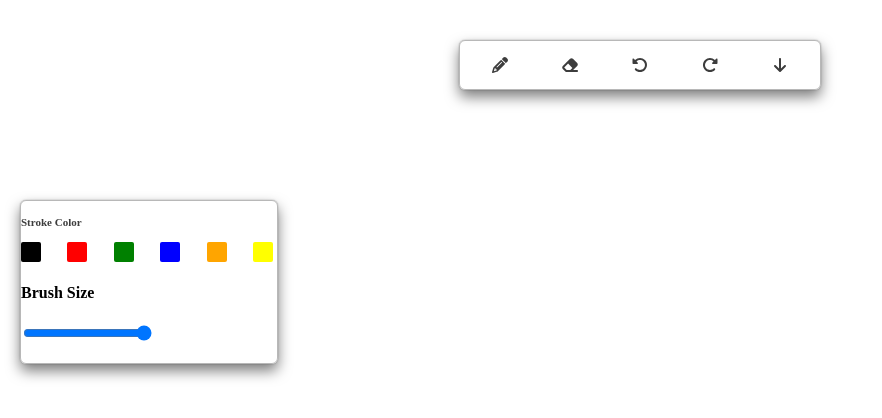
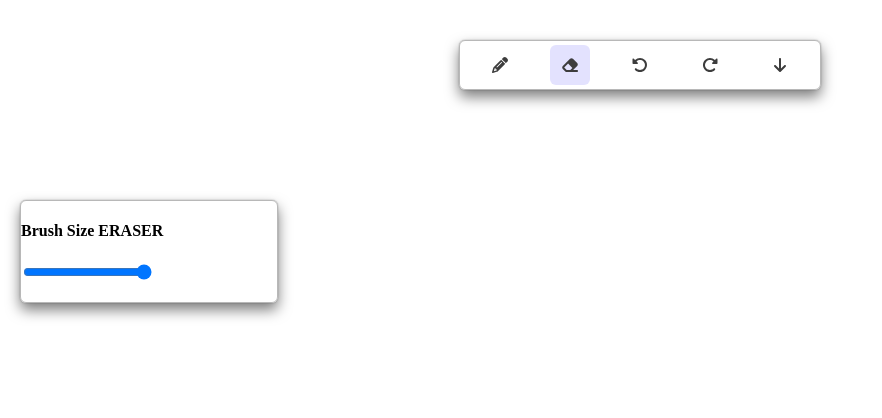
Before and after one commit to aniketpandey2912/drawing-tool, a Next.js app in the folder next-drawing-tool/: page / in a window 1280 px wide. Both pictures are taken after a click on the element 570 px from the left and 65 px from the top of the page. Shown: the top 418 px of the page, without its empty margins (0-882 px from the left). Built offline with nearby package versions, Linux system fonts and the light colour scheme.

Commit message:
feat: added toolbox actions

```diff
--- /dev/null
+++ b/next-drawing-tool/src/components/board/index.js
@@ -0,0 +1,21 @@
+import { useEffect, useRef } from "react";
+
+export const Board = () => {
+  const canvasRef = useRef(null);
+
+  useEffect(() => {
+    if (!canvasRef.current) return;
+    const canvas = canvasRef.current;
+    const context = canvas.getContext("2d");
+
+    // when mounting
+    canvas.width = window.innerWidth;
+    canvas.height = window.innerHeight;
+  }, []);
+
+  return (
+    <div>
+      <canvas ref={canvasRef}></canvas>
+    </div>
+  );
+};
--- a/next-drawing-tool/src/components/menus/index.js
+++ b/next-drawing-tool/src/components/menus/index.js
@@ -1,4 +1,5 @@
 import styles from "./index.module.css";
+import cx from "classnames";
 
 import { FontAwesomeIcon } from "@fortawesome/react-fontawesome";
 import {
@@ -8,22 +9,62 @@ import {
   faRotateRight,
   faArrowDown,
 } from "@fortawesome/free-solid-svg-icons";
+import { useDispatch, useSelector } from "react-redux";
+import { MENU_ITEMS } from "@/constants";
+import { actionItemClick, menuItemClick } from "../slice/menuSlice";
+
 export const Menu = () => {
+  const dispatch = useDispatch();
+  const activeMenuItem = useSelector((state) => state.menu.activeMenuItem);
+  const actionMenuItem = useSelector((state) => state.menu.actionMenuItem);
+
+  const handleMenuClick = (itemName) => {
+    dispatch(menuItemClick(itemName));
+  };
+
+  const handleActionItemClick = (itemName) => {
+    dispatch(actionItemClick(itemName));
+  };
   return (
     <div className={styles.menuContainer}>
-      <div className={styles.iconWrapper}>
+      <div
+        className={cx(styles.iconWrapper, {
+          [styles.active]: activeMenuItem === MENU_ITEMS.PENCIL,
+        })}
+        onClick={() => handleMenuClick(MENU_ITEMS.PENCIL)}
+      >
         <FontAwesomeIcon icon={faPencil} className={styles.icon} />
       </div>
-      <div className={styles.iconWrapper}>
+      <div
+        className={cx(styles.iconWrapper, {
+          [styles.active]: activeMenuItem === MENU_ITEMS.ERASER,
+        })}
+        onClick={() => handleMenuClick(MENU_ITEMS.ERASER)}
+      >
         <FontAwesomeIcon icon={faEraser} className={styles.icon} />
       </div>
-      <div className={styles.iconWrapper}>
+      <div
+        className={cx(styles.iconWrapper, {
+          [styles.active]: actionMenuItem === MENU_ITEMS.UNDO,
+        })}
+        onClick={() => handleActionItemClick(MENU_ITEMS.UNDO)}
+      >
         <FontAwesomeIcon icon={faRotateLeft} className={styles.icon} />
       </div>
-      <div className={styles.iconWrapper}>
+      <div
+        className={cx(styles.iconWrapper, {
+          [styles.active]: actionMenuItem === MENU_ITEMS.REDO,
+        })}
+        onClick={() => handleActionItemClick(MENU_ITEMS.REDO)}
+      >
         <FontAwesomeIcon icon={faRotateRight} className={styles.icon} />
       </div>
-      <div className={styles.iconWrapper}>
+      <div
+        className={cx(styles.iconWrapper, {
+          [styles.active]: activeMenuItem === MENU_ITEMS.DOWNLOAD,
+        })}
+        onClick={() => handleMenuClick(MENU_ITEMS.DOWNLOAD)}
+      >
         <FontAwesomeIcon icon={faArrowDown} className={styles.icon} />
       </div>
     </div>
--- a/next-drawing-tool/src/components/menus/index.module.css
+++ b/next-drawing-tool/src/components/menus/index.module.css
@@ -9,7 +9,7 @@
     @apply cursor-pointer flex justify-center items-center h-10 w-10 rounded-md;
 
     &:hover,
-    &:active {
+    &.active {
       background-color: theme("colors.text2");
     }
 
--- /dev/null
+++ b/next-drawing-tool/src/components/slice/menuSlice.js
@@ -0,0 +1,27 @@
+import { createSlice } from "@reduxjs/toolkit";
+
+import { MENU_ITEMS } from "@/constants";
+
+const initialState = {
+  activeMenuItem: MENU_ITEMS.PENCIL, // for pencil, eraser, download
+  actionMenuItem: null, // for undo, redo
+};
+
+export const menuSlice = createSlice({
+  name: "menu",
+  initialState,
+  reducers: {
+    menuItemClick: (state, action) => {
+      state.activeMenuItem = action.payload;
+    },
+
+    actionItemClick: (state, action) => {
+      state.actionMenuItem = action.payload;
+    },
+  },
+});
+
+// Action creators are generated for each case reducer function
+export const { menuItemClick, actionItemClick } = menuSlice.actions;
+
+export default menuSlice.reducer;
--- /dev/null
+++ b/next-drawing-tool/src/components/store.js
@@ -0,0 +1,8 @@
+import { configureStore } from "@reduxjs/toolkit";
+import MenuReducer from "../components/slice/menuSlice";
+
+export const store = configureStore({
+  reducer: {
+    menu: MenuReducer,
+  },
+});
--- a/next-drawing-tool/src/components/toolbox/index.js
+++ b/next-drawing-tool/src/components/toolbox/index.js
@@ -1,11 +1,16 @@
+import { useSelector } from "react-redux";
 import styles from "./index.module.css";
 
-import { COLORS } from "@/constants";
+import { COLORS, MENU_ITEMS } from "@/constants";
 
 export const ToolBox = () => {
+  const activeMenuItem = useSelector((state) => state.menu.activeMenuItem);
+  const showStrokeToolOption = activeMenuItem === MENU_ITEMS.PENCIL;
+  const showBrushToolOption = activeMenuItem === MENU_ITEMS.ERASER;
   const updateBrushSize = () => {};
   return (
     <div className={styles.toolBoxContainer}>
+      {showStrokeToolOption && (
         <div className={styles.toolItem}>
           <h4 className={styles.toolText}>Stroke Color</h4>
           <div className={styles.itemContainer}>
@@ -39,13 +44,23 @@ export const ToolBox = () => {
               style={{ backgroundColor: COLORS.YELLOW }}
             ></div>
           </div>
-      </div>
           <div className={styles.toolItem}>
-        <h4>Brush Size</h4>
+            <h4>Brush Size {activeMenuItem}</h4>
             <div className={styles.toolText}>
               <input type="range" min="1" max="10" onChange={updateBrushSize} />
             </div>
           </div>
         </div>
+      )}
+
+      {showBrushToolOption && (
+        <div className={styles.toolItem}>
+          <h4>Brush Size {activeMenuItem}</h4>
+          <div className={styles.toolText}>
+            <input type="range" min="1" max="10" onChange={updateBrushSize} />
+          </div>
+        </div>
+      )}
+    </div>
   );
 };
--- a/next-drawing-tool/src/constants.js
+++ b/next-drawing-tool/src/constants.js
@@ -7,3 +7,11 @@ export const COLORS = {
   YELLOW: "yellow",
   WHITE: "white",
 };
+
+export const MENU_ITEMS = {
+  PENCIL: "PENCIL",
+  ERASER: "ERASER",
+  UNDO: "UNDO",
+  REDO: "REDO",
+  DOWNLOAD: "DOWNLOAD",
+};
--- a/next-drawing-tool/src/pages/_app.js
+++ b/next-drawing-tool/src/pages/_app.js
@@ -1,3 +1,10 @@
+import { store } from "../components/store.js";
+import { Provider } from "react-redux";
+
 export default function App({ Component, pageProps }) {
-  return <Component {...pageProps} />;
+  return (
+    <Provider store={store}>
+      <Component {...pageProps} />
+    </Provider>
+  );
 }
--- a/next-drawing-tool/src/pages/index.js
+++ b/next-drawing-tool/src/pages/index.js
@@ -1,11 +1,13 @@
+import { Board } from "@/components/board";
 import { Menu } from "@/components/menus";
 import { ToolBox } from "@/components/toolbox";
 
 export default function Home() {
   return (
-    <div>
+    <>
       <Menu />
       <ToolBox />
-    </div>
+      <Board />
+    </>
   );
 }
```
Also changed, not shown: next-drawing-tool/src/components/board/index.module.css (added), next-drawing-tool/src/components/slice/toolBoxSlice.js (added), 1 other file (tests, documents, lock files or other folders). Lines whose indentation alone changed are shown as unchanged.
